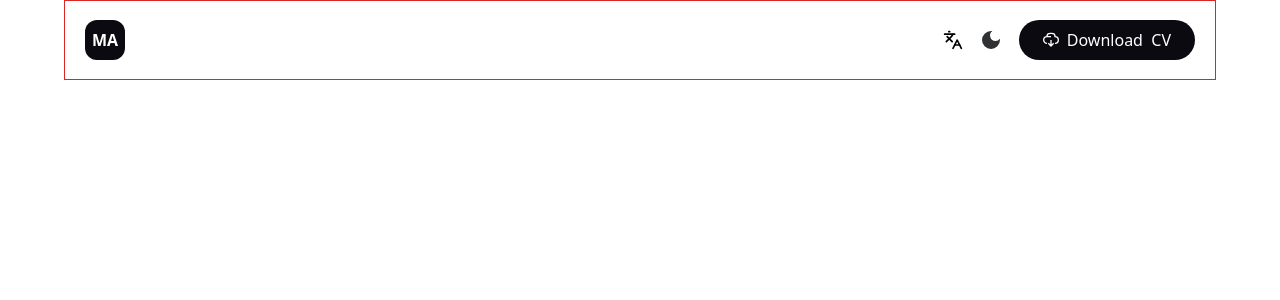
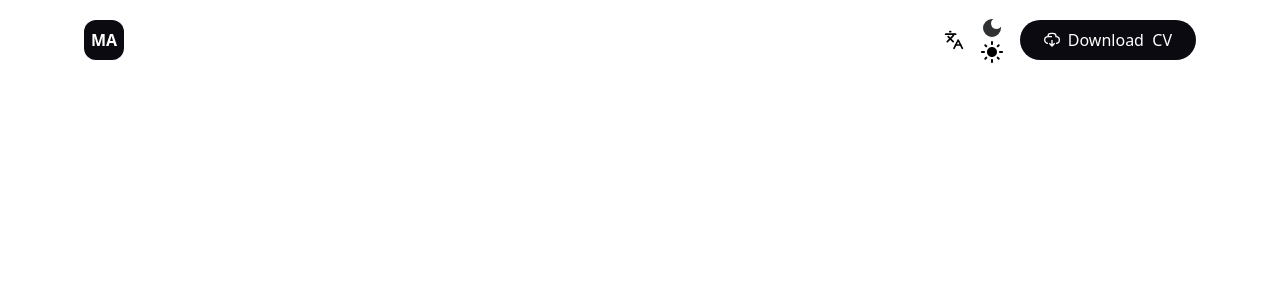
Before and after one commit to Ab4ch3/A1-Portfolio, a Vue app: page / in a window 1280 px wide. Shown: the top 300 px of the page. Built offline with nearby package versions, Linux system fonts and the light colour scheme.

Commit message:
icon sun light

```diff
--- a/src/components/NavHeader.vue
+++ b/src/components/NavHeader.vue
@@ -1,13 +1,12 @@
 <script setup>
 import IconDarkMode from './icons/IconDarkMode.vue'
 import IconDownload from './icons/IconDownload.vue'
+import IconLigthMode from './icons/IconLightMode.vue'
 import IconTranslate from './icons/IconTranslate.vue'
 </script>
 
 <template>
-  <nav
-    class="w-full h-full flex items-center justify-between py-1 px-5 max-w-5xl xl:max-w-6xl border border-red-600"
-  >
+  <nav class="w-full h-full flex items-center justify-between py-1 px-5 max-w-5xl xl:max-w-6xl">
     <div class="w-7 h-7 bg-brand-dark flex items-center justify-center p-5 rounded-xl">
       <span class="text-white font-semibold text-base">MA</span>
     </div>
@@ -15,8 +14,10 @@ import IconTranslate from './icons/IconTranslate.vue'
       <button title="translate" class="text-xl">
         <IconTranslate />
       </button>
+      <!-- TODO :: Cambia dependiendo del tema y el title -->
       <button title="Switch to dark Mode">
         <IconDarkMode />
+        <IconLigthMode />
       </button>
       <a
         class="w-auto h-7 px-4 font-medium flex items-center gap-2 bg-brand-dark text-white rounded-3xl lg:h-10 lg:px-6 cursor-pointer active:scale-[1.1] transition-transform duration-300"
--- /dev/null
+++ b/src/components/icons/IconLightMode.vue
@@ -0,0 +1,14 @@
+<template>
+  <svg
+    viewBox="0 0 24 24"
+    height="1.25rem"
+    width="1.25rem"
+    xmlns="http://www.w3.org/2000/svg"
+    class="w-6 h-6 fill-current text-sun-beam active:rotate-[360deg] transition-all duration-300"
+  >
+    <path fill="none" d="M0 0h24v24H0z"></path>
+    <path
+      d="M12 7c-2.76 0-5 2.24-5 5s2.24 5 5 5 5-2.24 5-5-2.24-5-5-5zM2 13h2c.55 0 1-.45 1-1s-.45-1-1-1H2c-.55 0-1 .45-1 1s.45 1 1 1zm18 0h2c.55 0 1-.45 1-1s-.45-1-1-1h-2c-.55 0-1 .45-1 1s.45 1 1 1zM11 2v2c0 .55.45 1 1 1s1-.45 1-1V2c0-.55-.45-1-1-1s-1 .45-1 1zm0 18v2c0 .55.45 1 1 1s1-.45 1-1v-2c0-.55-.45-1-1-1s-1 .45-1 1zM5.99 4.58a.996.996 0 00-1.41 0 .996.996 0 000 1.41l1.06 1.06c.39.39 1.03.39 1.41 0s.39-1.03 0-1.41L5.99 4.58zm12.37 12.37a.996.996 0 00-1.41 0 .996.996 0 000 1.41l1.06 1.06c.39.39 1.03.39 1.41 0a.996.996 0 000-1.41l-1.06-1.06zm1.06-10.96a.996.996 0 000-1.41.996.996 0 00-1.41 0l-1.06 1.06c-.39.39-.39 1.03 0 1.41s1.03.39 1.41 0l1.06-1.06zM7.05 18.36a.996.996 0 000-1.41.996.996 0 00-1.41 0l-1.06 1.06c-.39.39-.39 1.03 0 1.41s1.03.39 1.41 0l1.06-1.06z"
+    ></path>
+  </svg>
+</template>
```
